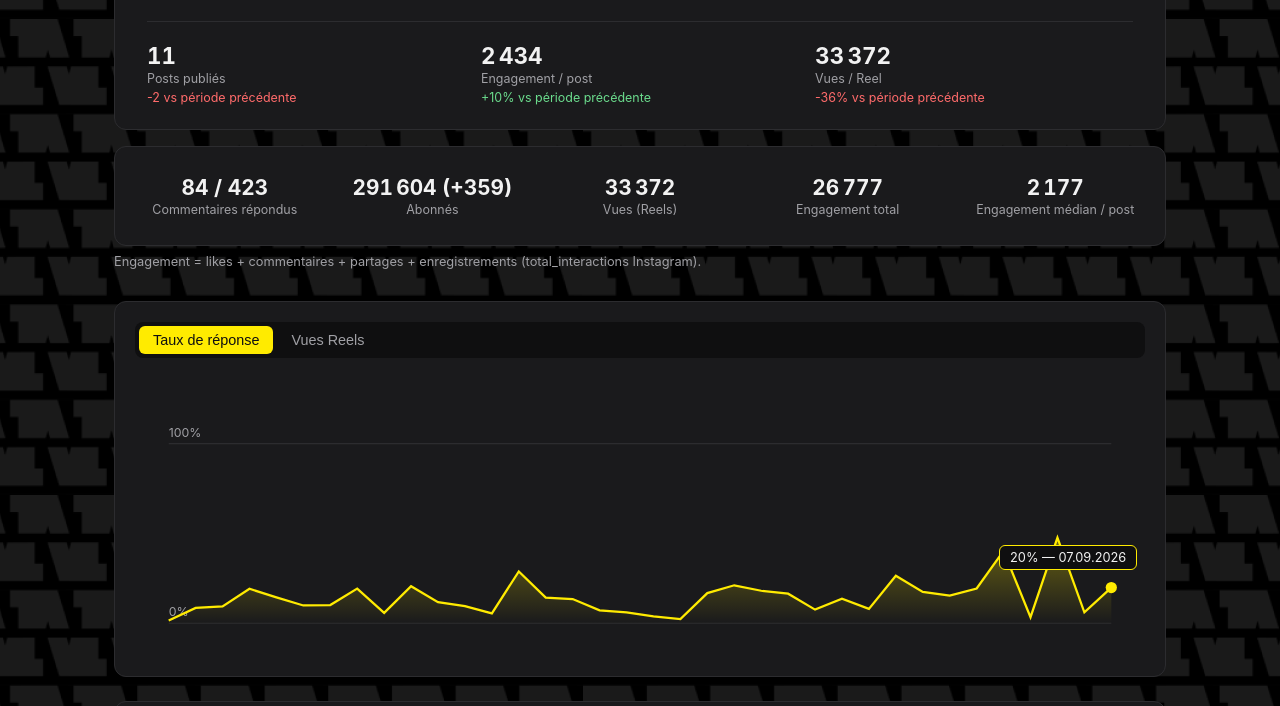
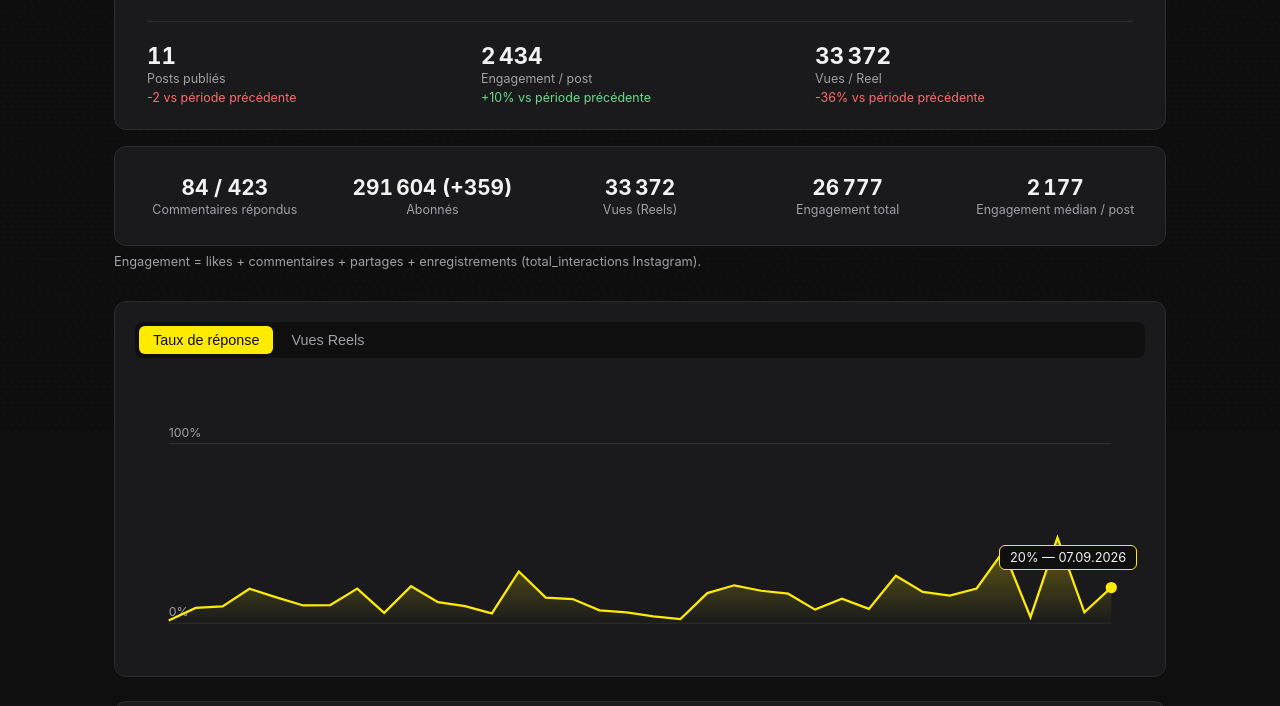
Before and after one commit to RouxKool/tataki-dashboard, a website: page index.html in a window 1280 px wide. Shown: the part 369-1075 px from the top of the page. Drawn offline with Linux system fonts and the light colour scheme.

Commit message:
Make background texture smaller and more subtle (denser tile, lower opacity)

```diff
--- a/style.css
+++ b/style.css
@@ -16,17 +16,29 @@
 }
 
 body {
+  position: relative;
   margin: 0;
   min-height: 100vh;
   background-color: var(--bg);
-  background-image: url("assets/bg-texture.png");
-  background-repeat: repeat;
-  background-attachment: fixed;
   color: var(--text);
   font-family: -apple-system, BlinkMacSystemFont, "Segoe UI", Roboto, sans-serif;
 }
 
+body::before {
+  content: "";
+  position: fixed;
+  inset: 0;
+  background-image: url("assets/bg-texture.png");
+  background-repeat: repeat;
+  background-size: 220px 220px;
+  opacity: 0.1;
+  pointer-events: none;
+  z-index: 0;
+}
+
 .page {
+  position: relative;
+  z-index: 1;
   max-width: 1100px;
   margin: 0 auto;
   padding: 32px 24px 64px;
```
